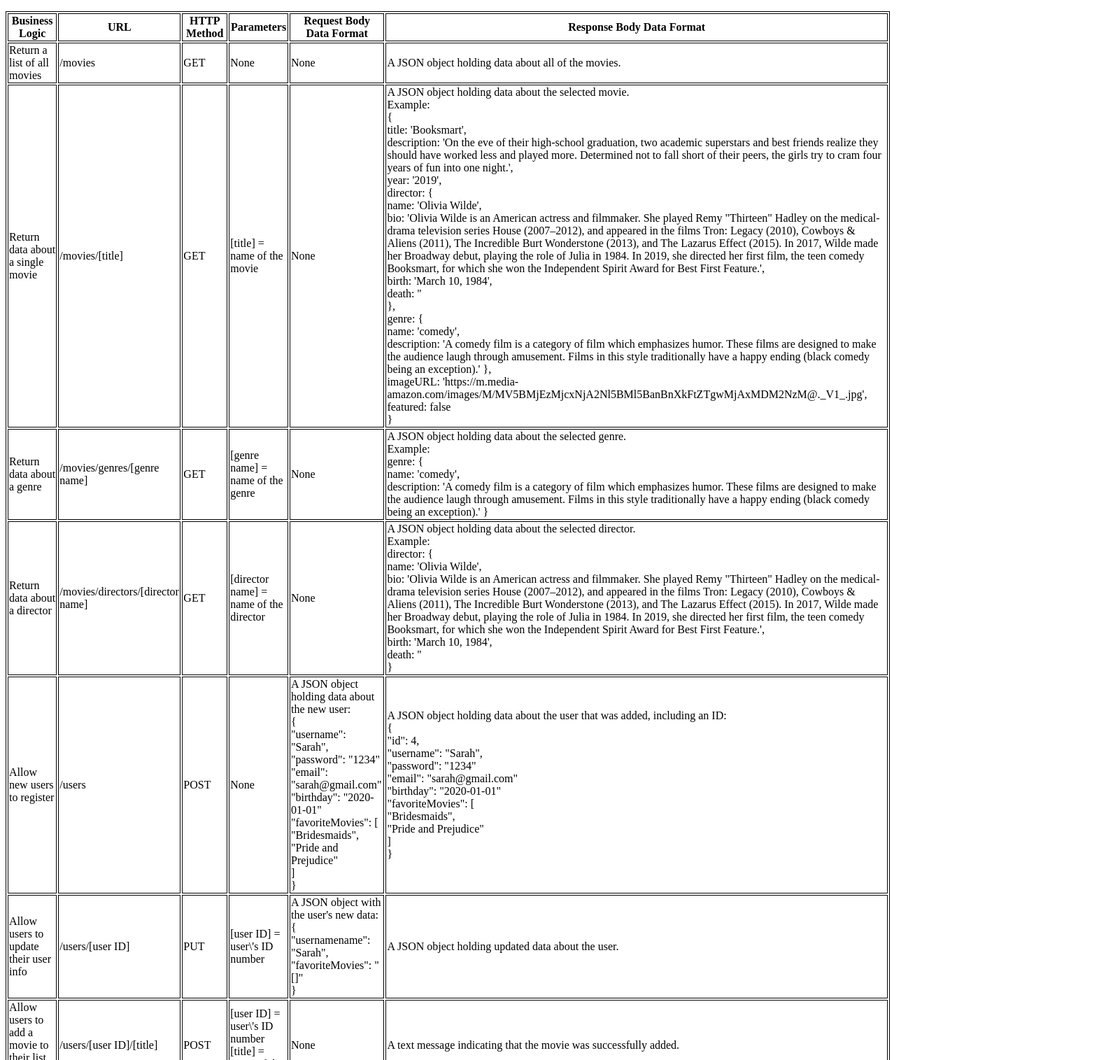
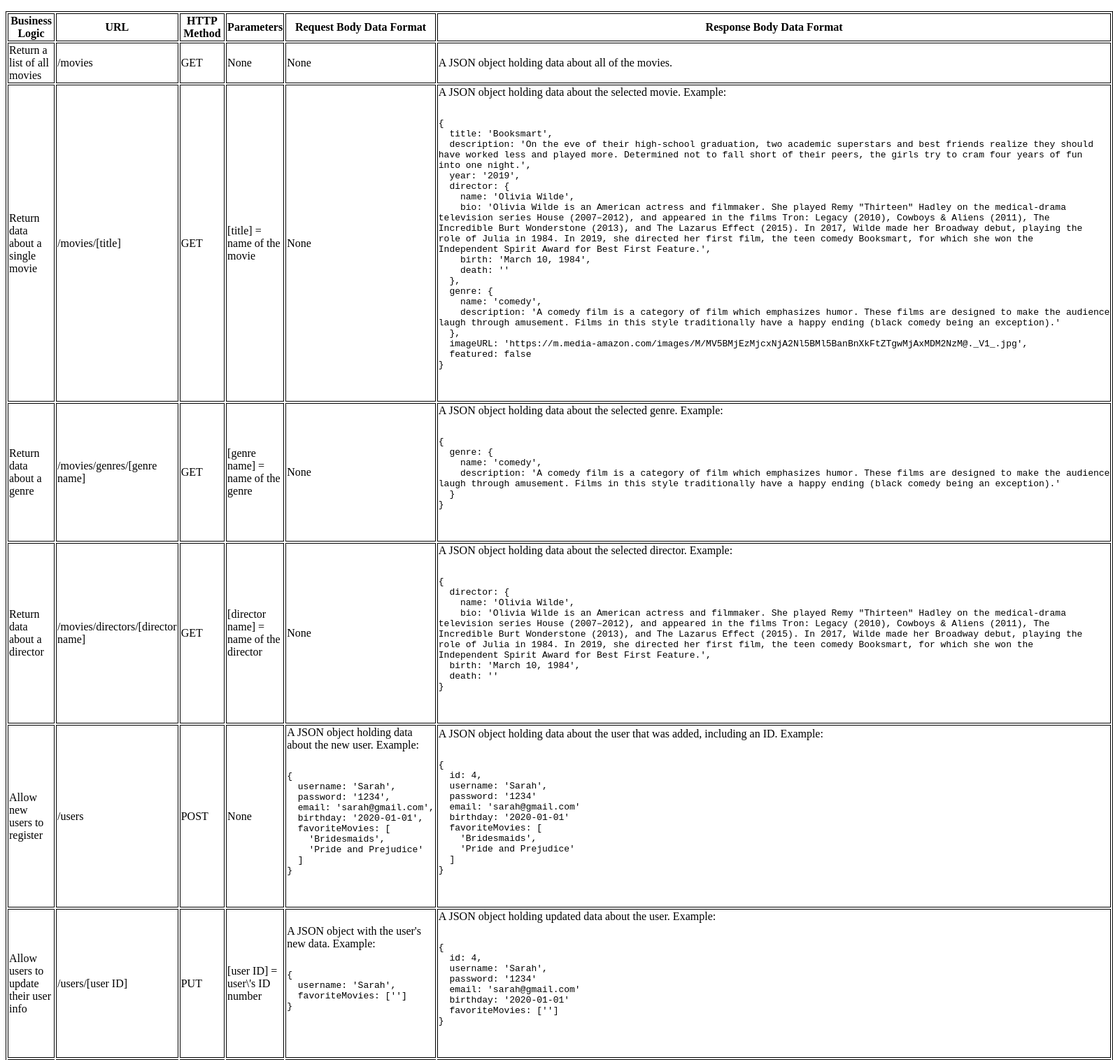
Before and after one commit to sarahmjenkins/movie_api, a website: page public/documentation.html in a window 1280 px wide. Shown: the part 332-1847 px from the top of the page at 70% size, 1591 px wide, since content can reach past the window. Drawn offline with Linux system fonts and the light colour scheme.

Commit message:
Updated examples in endpoint table

```diff
--- a/public/documentation.html
+++ b/public/documentation.html
@@ -40,32 +40,36 @@
               <td>[title] = name of the movie</td>
               <td>None</td>
               <td>
-                A JSON object holding data about the selected movie.<br>
-              Example:<br>
-              {<br>
-              title: 'Booksmart',<br>
+                A JSON object holding data about the selected movie. Example:
+                <pre>
+                  <code>
+{
+  title: 'Booksmart',
   description: 'On the eve of their high-school graduation, two academic superstars and best friends realize they should
 have worked less and played more. Determined not to fall short of their peers, the girls try to cram four years of fun
-              into one night.',<br>
-              year: '2019',<br>
-              director: {<br>
-              name: 'Olivia Wilde',<br>
+into one night.',
+  year: '2019',
+  director: {
+    name: 'Olivia Wilde',
     bio: 'Olivia Wilde is an American actress and filmmaker. She played Remy "Thirteen" Hadley on the medical-drama
 television series House (2007–2012), and appeared in the films Tron: Legacy (2010), Cowboys & Aliens (2011), The
 Incredible Burt Wonderstone (2013), and The Lazarus Effect (2015). In 2017, Wilde made her Broadway debut, playing the
 role of Julia in 1984. In 2019, she directed her first film, the teen comedy Booksmart, for which she won the
-              Independent Spirit Award for Best First Feature.',<br>
-              birth: 'March 10, 1984',<br>
-              death: ''<br>
-              },<br>
-              genre: {<br>
-              name: 'comedy',<br>
+Independent Spirit Award for Best First Feature.',
+    birth: 'March 10, 1984',
+    death: ''
+  },
+  genre: {
+    name: 'comedy',
     description: 'A comedy film is a category of film which emphasizes humor. These films are designed to make the audience
 laugh through amusement. Films in this style traditionally have a happy ending (black comedy being an exception).'
-              },<br>
-              imageURL: 'https://m.media-amazon.com/images/M/MV5BMjEzMjcxNjA2Nl5BMl5BanBnXkFtZTgwMjAxMDM2NzM@._V1_.jpg',<br>
-              featured: false<br>
-              }</td>
+  },
+  imageURL: 'https://m.media-amazon.com/images/M/MV5BMjEzMjcxNjA2Nl5BMl5BanBnXkFtZTgwMjAxMDM2NzM@._V1_.jpg',
+  featured: false
+}
+                  </code>
+                </pre>
+              </td>
             </tr>
             <tr>
               <td>Return data about a genre</td>
@@ -74,13 +78,18 @@
               <td>[genre name] = name of the genre</td>
               <td>None</td>
               <td>
-                A JSON object holding data about the selected genre.<br>
-                Example: <br>
-                genre: {<br>
-                name: 'comedy',<br>
+                A JSON object holding data about the selected genre. Example:
+                <pre>
+                  <code>
+{
+  genre: {
+    name: 'comedy',
     description: 'A comedy film is a category of film which emphasizes humor. These films are designed to make the audience
 laugh through amusement. Films in this style traditionally have a happy ending (black comedy being an exception).'
-                }<br>
+  }
+}
+                  </code>
+                </pre>
               </td>
             </tr>
             <tr>
@@ -90,18 +99,22 @@
               <td>[director name] = name of the director</td>
               <td>None</td>
               <td>
-                A JSON object holding data about the selected director.<br>
-                Example: <br>
-                director: {<br>
-                name: 'Olivia Wilde',<br>
+                A JSON object holding data about the selected director. Example:
+                <pre>
+                  <code>
+{
+  director: {
+    name: 'Olivia Wilde',
     bio: 'Olivia Wilde is an American actress and filmmaker. She played Remy "Thirteen" Hadley on the medical-drama
 television series House (2007–2012), and appeared in the films Tron: Legacy (2010), Cowboys & Aliens (2011), The
 Incredible Burt Wonderstone (2013), and The Lazarus Effect (2015). In 2017, Wilde made her Broadway debut, playing the
 role of Julia in 1984. In 2019, she directed her first film, the teen comedy Booksmart, for which she won the
-                Independent Spirit Award for Best First Feature.',<br>
-                birth: 'March 10, 1984',<br>
-                death: ''<br>
+Independent Spirit Award for Best First Feature.',
+  birth: 'March 10, 1984',
+  death: ''
 }
+                  </code>
+                </pre>
               </td>
             </tr>
             <tr>
@@ -110,31 +123,39 @@
               <td>POST</td>
               <td>None</td>
               <td>
-                A JSON object holding data about the new user:<br>
-                {<br>
-                  "username": "Sarah",<br>
-                  "password": "1234"<br>
-                  "email": "sarah@gmail.com"<br>
-                  "birthday": "2020-01-01"<br>
-                  "favoriteMovies": [<br>
-                  "Bridesmaids",<br>
-                  "Pride and Prejudice"<br>
-                  ]<br>
+                A JSON object holding data about the new user. Example:
+                <pre>
+                  <code>
+{
+  username: 'Sarah',
+  password: '1234',
+  email: 'sarah@gmail.com',
+  birthday: '2020-01-01',
+  favoriteMovies: [
+    'Bridesmaids',
+    'Pride and Prejudice'
+  ]
 }
+                  </code>
+                </pre>
               </td>
               <td>
-                A JSON object holding data about the user that was added, including an ID:<br>
-                {<br>
-                "id": 4,<br>
-                "username": "Sarah",<br>
-                "password": "1234"<br>
-                "email": "sarah@gmail.com"<br>
-                "birthday": "2020-01-01"<br>
-                "favoriteMovies": [<br>
-                "Bridesmaids",<br>
-                "Pride and Prejudice"<br>
-                ]<br>
+                A JSON object holding data about the user that was added, including an ID. Example:
+                <pre>
+                  <code>
+{
+  id: 4,
+  username: 'Sarah',
+  password: '1234'
+  email: 'sarah@gmail.com'
+  birthday: '2020-01-01'
+  favoriteMovies: [
+    'Bridesmaids',
+    'Pride and Prejudice'
+  ]
 }
+                  </code>
+                </pre>
               </td>
             </tr>
             <tr>
@@ -143,13 +164,30 @@
               <td>PUT</td>
               <td>[user ID] = user\'s ID number</td>
               <td>
-                A JSON object with the user's new data:<br>
-                {<br>
-                "usernamename": "Sarah",<br>
-                "favoriteMovies": "[]"<br>
+                A JSON object with the user's new data. Example:
+                <pre>
+                  <code>
+{
+  username: 'Sarah',
+  favoriteMovies: ['']
 }
+                  </code>
+                </pre>
               </td>
-              <td>A JSON object holding updated data about the user.</td>
+              <td>A JSON object holding updated data about the user. Example:
+                <pre>
+                  <code>
+{
+  id: 4,
+  username: 'Sarah',
+  password: '1234'
+  email: 'sarah@gmail.com'
+  birthday: '2020-01-01'
+  favoriteMovies: ['']
+}
+                  </code>
+                </pre>
+              </td>
             </tr>
             <tr>
               <td>Allow users to add a movie to their list of favorites</td>
```
Lines whose indentation alone changed are shown as unchanged.
